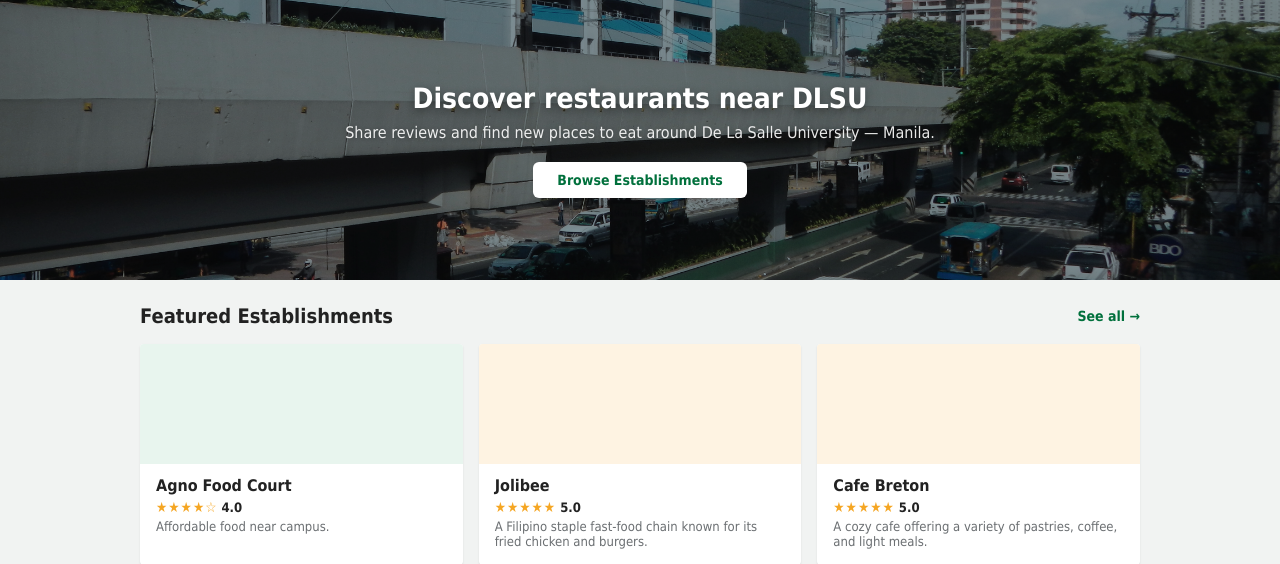
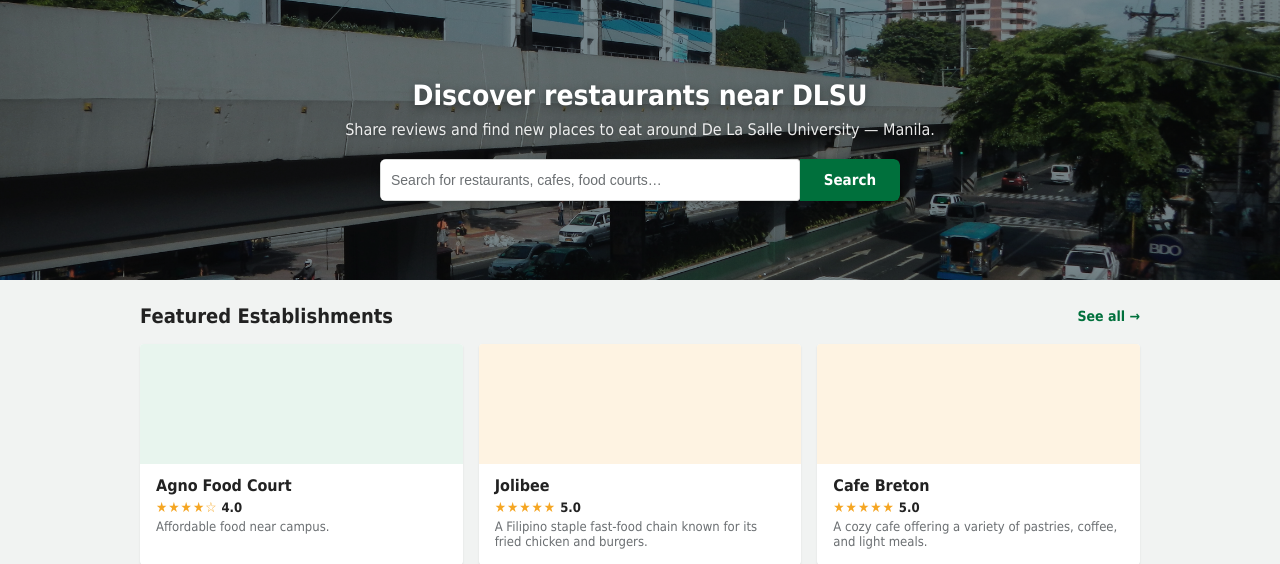
Before and after one commit to isthatpaul/CCAPDEV-MCO-XSG-Group-57, a web app: file index.html in a window 1280 px wide. Shown: the part 39-603 px from the top of the page. Run offline with its HTML, style and script files only (its server is not run), Linux system fonts and the light colour scheme.

Commit message:
feat: browse establihments button into search bar

```diff
--- a/css/base.css
+++ b/css/base.css
@@ -356,3 +356,56 @@
     .hero{min-height:200px;padding:40px 0}
     .hero h2{font-size:22px}
 }
+
+/* search bar */
+.hero-search{
+    display: flex;
+    max-width: 520px;
+    margin: 0 auto;
+    border-radius: 6px;
+    overflow: hidden;
+    box-shadow: 0 2px 8px rgba(0,0,0,0.25);
+}
+.hero-search-input{
+    flex: 1;
+    padding: 12px 16px;
+    font-size: 15px;
+    border: none;
+    outline: none;
+    border-radius: 6px 0 0 6px;
+    color: #222;
+    background: #fff;
+}
+.hero-search-input::placeholder{
+    color: var(--muted);
+}
+.hero-search-input:focus{
+    box-shadow: inset 0 0 0 2px var(--green);
+}
+.hero-search-btn{
+    padding: 12px 24px;
+    font-size: 15px;
+    font-weight: 700;
+    background: var(--green);
+    color: #fff;
+    border: none;
+    border-radius: 0 6px 6px 0;
+    cursor: pointer;
+    white-space: nowrap;
+}
+.hero-search-btn:hover{
+    background: var(--green-dark);
+}
+
+@media (max-width: 800px){
+    .hero-search{
+        flex-direction: column;
+        border-radius: 6px;
+    }
+    .hero-search-input{
+        border-radius: 6px 6px 0 0;
+    }
+    .hero-search-btn{
+        border-radius: 0 0 6px 6px;
+    }
+}
--- a/index.html
+++ b/index.html
@@ -30,7 +30,16 @@
             <div class="container">
                 <h2>Discover restaurants near DLSU</h2>
                 <p>Share reviews and find new places to eat around De La Salle University — Manila.</p>
-                <a href="establishments.html" class="hero-btn">Browse Establishments</a>
+                <form class="hero-search" action="establishments.html" method="get">
+                    <input
+                        type="text"
+                        name="q"
+                        class="hero-search-input"
+                        placeholder="Search for restaurants, cafes, food courts…"
+                        autocomplete="off"
+                    />
+                    <button type="submit" class="hero-search-btn">Search</button>
+                </form>
             </div>
         </section>
 
```
